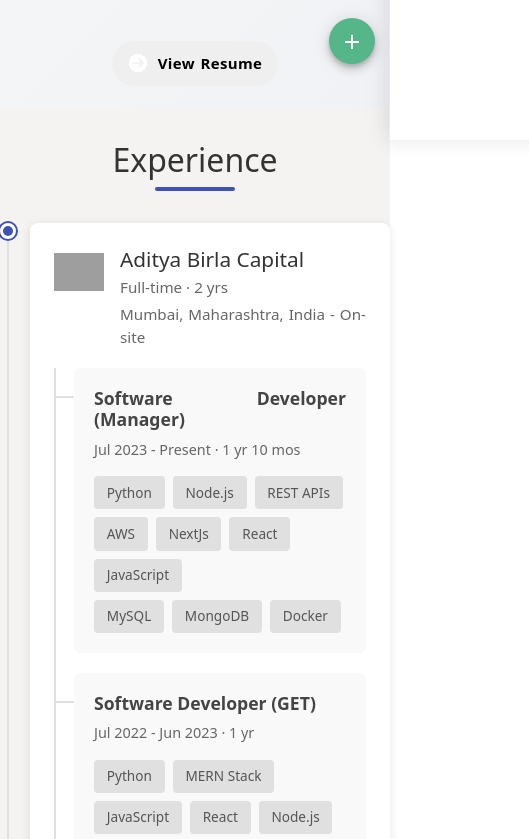
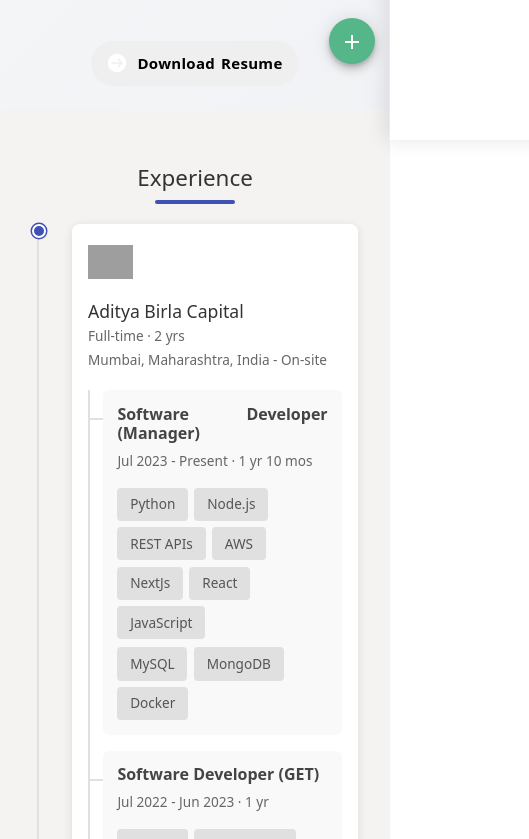
Before and after one commit to harenderk62/portfolio, a React (Create React App) app: page / in a window 390 px wide. Shown: the part 705-1544 px from the top of the page, 529 px wide, since content can reach past the window. Built offline with nearby package versions, Linux system fonts and the light colour scheme; grey boxes are pictures that could not be loaded.

Commit message:
Mobile Fixes and content update

```diff
--- a/src/Pages/about.jsx
+++ b/src/Pages/about.jsx
@@ -64,7 +64,8 @@
   ],
   Databases: ["MongoDB", "MySQL", "PostgreSQL", "Redis"],
   Miscellaneous: [
-    "AWS Services (EC2, S3, Lambda, SNS, SQS, CodePipeline, CloudWatch)",
+    "AWS Services (EC2, S3, Lambda, SNS, SQS)",
+    "AWS CI/CD pipline services",
     "Kafka",
     "Azure OpenAI",
     "LangChain",
@@ -234,7 +235,7 @@
       // "Increased customer engagement by 40%"
     ],
     image: URL_SHORT, // import your image
-    project_url: ""
+    project_url: "https://github.com/harenderk62/urlShortener"
   },
   {
     title: "Automated Portfolio Website with GenAI chatbot",
@@ -272,7 +273,7 @@
   },
   {
     id: 3,
-    title: "JEE Mains Top Performer",
+    title: "JEE Mains 2018",
     description: "Achieved a 98 percentile (AIR 14819) in the JEE Mains 2018, where over 13 lakh students appeared.",
     year: "2018",
     organization: "NTA",
--- a/src/aboutComponent/AboutHeader.js
+++ b/src/aboutComponent/AboutHeader.js
@@ -47,8 +47,9 @@
               className="primary-btn"
               img={Arrow}
               type="button"
-              onClick={resumeHandler}
-              btnName="View Resume"
+              // onClick={resumeHandler}
+              btnName="Download Resume"
+              disable
             />
             {/* <Button
               className="secondary-btn"
--- a/src/aboutComponent/EducationSection.scss
+++ b/src/aboutComponent/EducationSection.scss
@@ -1,7 +1,7 @@
-// src/aboutComponent/EducationSection.scss
 .education-container {
   max-width: 64rem;
   margin: 2rem auto;
+  padding: 0 1rem; // Added padding for mobile
 
   .section-title {
     font-size: 2rem;
@@ -76,7 +76,6 @@
       transform: translateY(-5px);
       box-shadow: 0 6px 16px rgba(0, 0, 0, 0.12);
     }
-
 
     .edu-header {
       display: flex;
@@ -155,4 +154,79 @@
       }
     }
   }
+
+  // Mobile-specific styles
+  @media screen and (max-width: 768px) {
+    margin: 1rem auto;
+    padding: 2rem;
+
+    .section-title {
+      font-size: 1.5rem;
+      margin-bottom: 1.5rem;
+    }
+
+    .education-timeline {
+      padding-left: 20px;
+
+      &::before {
+        left: 5px;
+      }
+
+      .timeline-marker {
+        left: -20px;
+        width: 14px;
+        height: 14px;
+      }
+    }
+
+    .edu-card {
+      padding: 1rem;
+
+      .edu-header {
+        flex-direction: column;
+        align-items: flex-start;
+
+        .edu-logo {
+          width: 50px;
+          height: 50px;
+          margin-right: 0;
+          margin-bottom: 1rem;
+        }
+
+        .edu-info {
+          .institution {
+            font-size: 1.1rem;
+          }
+          .degree {
+            font-size: 0.95rem;
+          }
+          .field,
+          .duration {
+            font-size: 0.85rem;
+          }
+        }
+      }
+
+      .edu-skills {
+        flex-direction: column;
+
+        .skills-list {
+          margin-top: 0.5rem;
+        }
+      }
+    }
+  }
+
+  @media screen and (max-width: 480px) {
+    .edu-card {
+      .edu-skills {
+        .skills-list {
+          .skill-tag {
+            padding: 0.3rem 0.6rem;
+            font-size: 0.8rem;
+          }
+        }
+      }
+    }
+  }
 }
--- a/src/aboutComponent/ExperienceSection.scss
+++ b/src/aboutComponent/ExperienceSection.scss
@@ -1,7 +1,7 @@
-// src/aboutComponent/ExperienceSection.scss
 .experience-container {
   max-width: 64rem;
   margin: 2rem auto;
+  padding: 0 1rem; // Added mobile padding
 
   .section-title {
     font-size: 2rem;
@@ -184,4 +184,113 @@
       }
     }
   }
+
+  // Mobile-specific styles
+  @media screen and (max-width: 768px) {
+    margin: 1.5rem auto;
+    padding: 2rem;
+
+    .section-title {
+      font-size: 1.6rem;
+      margin-bottom: 1.5rem;
+    }
+
+    .timeline {
+      padding-left: 20px;
+
+      &::before {
+        left: 5px;
+      }
+
+      .timeline-marker {
+        left: -20px;
+        width: 14px;
+        height: 14px;
+        border-width: 2px;
+        box-shadow: 0 0 0 1.5px #3f51b5;
+      }
+    }
+
+    .company-card {
+      padding: 1rem;
+      margin-left: 20px;
+
+      .company-header {
+        flex-direction: column;
+        align-items: flex-start;
+
+        .company-logo {
+          margin-right: 0;
+          margin-bottom: 1rem;
+          width: 45px;
+          height: 45px;
+        }
+
+        .company-info {
+          h3 {
+            font-size: 1.15rem;
+          }
+          p {
+            font-size: 0.9rem;
+          }
+        }
+      }
+
+      .positions-container.with-timeline {
+        padding-left: 15px;
+      }
+    }
+
+    .position-card {
+      padding: 1rem;
+      margin-bottom: 1rem;
+
+      &.with-connector::after {
+        left: -15px;
+        width: 15px;
+      }
+
+      .position-header {
+        h4 {
+          font-size: 1rem;
+        }
+        .duration {
+          font-size: 0.85rem;
+        }
+      }
+
+      .skills-section .skill-tag {
+        padding: 0.35rem 0.7rem;
+        font-size: 0.8rem;
+      }
+    }
+  }
+
+  @media screen and (max-width: 480px) {
+    .section-title {
+      font-size: 1.4rem;
+      margin-bottom: 1.25rem;
+    }
+
+    .company-card {
+      padding: 1rem;
+
+      .company-header .company-info {
+        h3 {
+          font-size: 1.1rem;
+        }
+        p {
+          font-size: 0.85rem;
+        }
+      }
+    }
+
+    .position-card {
+      padding: 0.9rem;
+
+      .skills-section .skills-row {
+        gap: 0.4rem;
+      }
+    }
+  }
 }
--- a/src/aboutComponent/SkillsSection.scss
+++ b/src/aboutComponent/SkillsSection.scss
@@ -1,6 +1,7 @@
 .skills-container {
   max-width: 1200px;
   margin: 2rem auto;
+  padding: 0 1rem; // Added for mobile spacing
 
   .section-title {
     font-size: 2rem;
@@ -70,4 +71,65 @@
       transform: translateY(-2px);
     }
   }
+
+  // Mobile-specific styles
+  @media screen and (max-width: 768px) {
+    margin: 1.5rem auto;
+    padding: 2rem;
+
+    .section-title {
+      font-size: 1.6rem;
+      margin-bottom: 1.5rem;
+    }
+
+    .skills-columns {
+      gap: 1.25rem;
+    }
+
+    .skill-card {
+      padding: 1.25rem;
+    }
+
+    .card-header {
+      margin-bottom: 0.75rem;
+
+      .category-title {
+        font-size: 1.15rem;
+      }
+    }
+
+    .skill-pill {
+      padding: 0.4rem 0.8rem;
+      font-size: 0.85rem;
+    }
+  }
+
+  @media screen and (max-width: 480px) {
+    .section-title {
+      font-size: 1.4rem;
+      margin-bottom: 1.25rem;
+    }
+
+    .skills-columns {
+      gap: 1rem;
+    }
+
+    .skill-card {
+      padding: 1rem;
+      border-left-width: 3px;
+    }
+
+    .card-header .category-title {
+      font-size: 1.1rem;
+    }
+
+    .skills-horizontal-list {
+      gap: 0.4rem;
+    }
+
+    .skill-pill {
+      padding: 0.35rem 0.7rem;
+      font-size: 0.8rem;
+    }
+  }
 }
```
